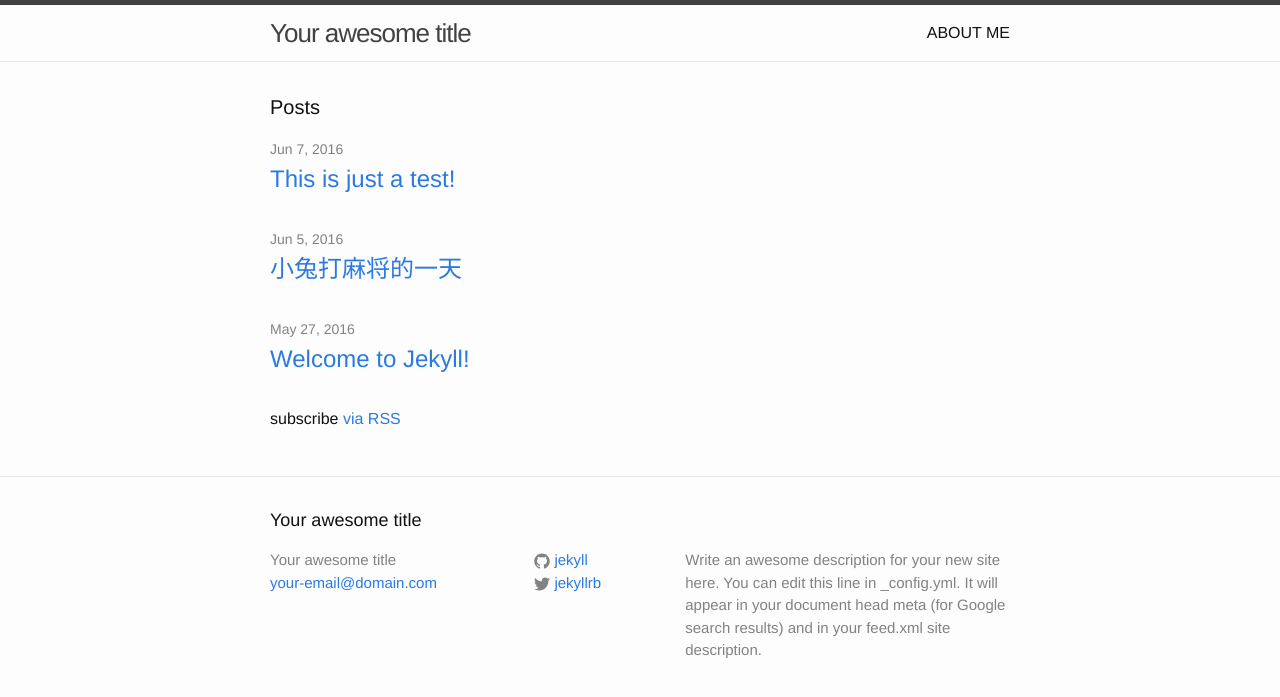
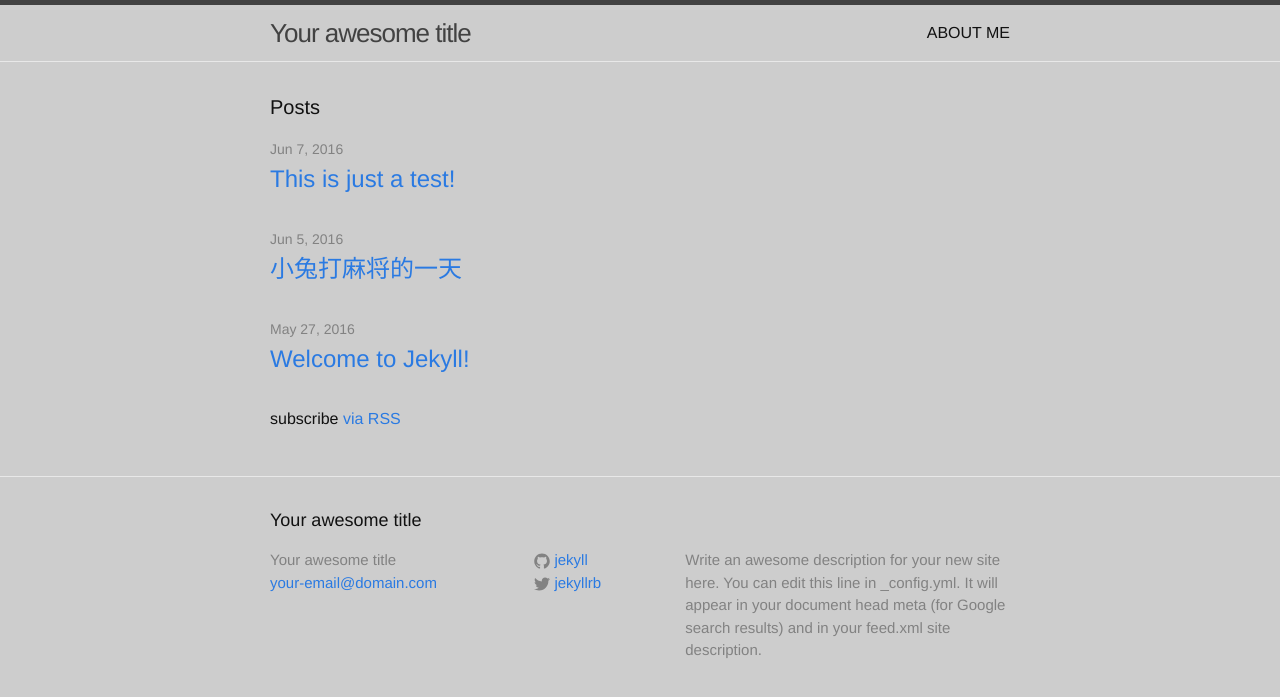
Before and after one commit to leporidfelinity/leporidfelinity.github.io, a Jekyll site: the page built from index.html, in a window 1280 px wide. Shown: the top 697 px of the page. Built offline with Jekyll 4.4.1, drawn with Linux system fonts in a browser that asks for light colours.

Commit message:
main scss

```diff
--- a/css/main.scss
+++ b/css/main.scss
@@ -15,7 +15,7 @@ $base-line-height: 1.5;
 $spacing-unit:     30px;
 
 $text-color:       #111;
-$background-color: #fdfdfd;
+$background-color: #cdcdcd;
 $brand-color:      #2a7ae2;
 
 $grey-color:       #828282;
```
